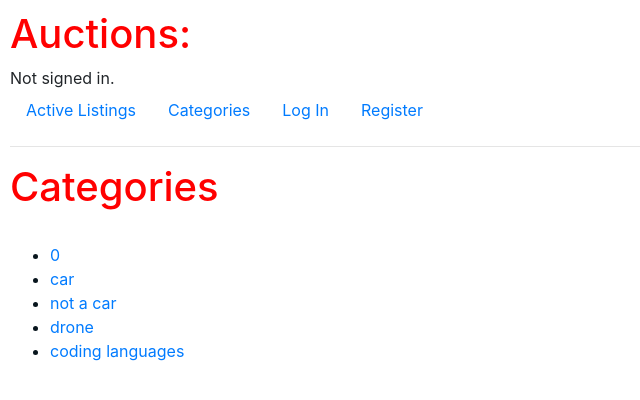
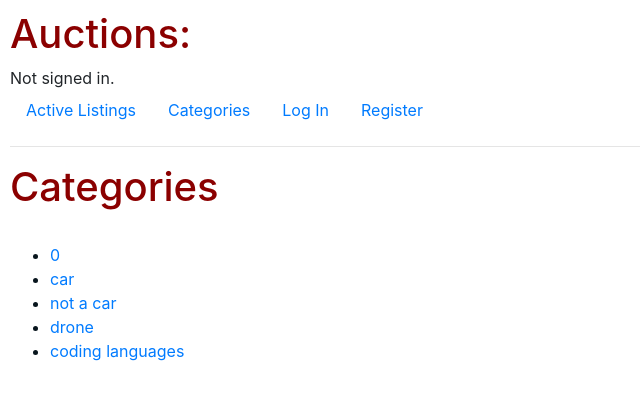
Before and after one commit to Marwanishere/commerce, a Django app: page /categories in a window 1280 px wide. Shown: the top 400 px of the page, without its empty margins (0-640 px from the left). Run offline with Django 3.2, Linux system fonts and the light colour scheme; data comes from the database, SQL or seed files in the repository; some libraries are stand-ins or nearby versions.

Commit message:
colour update

```diff
--- a/auctions/static/auctions/styles.css
+++ b/auctions/static/auctions/styles.css
@@ -5,7 +5,7 @@ h2 {
     color   : black;
 }
 h1 {
-    color   : red;
+    color   : darkred;
 }
 pretty_boxes {
     color : rgb(8, 21, 29);
```
